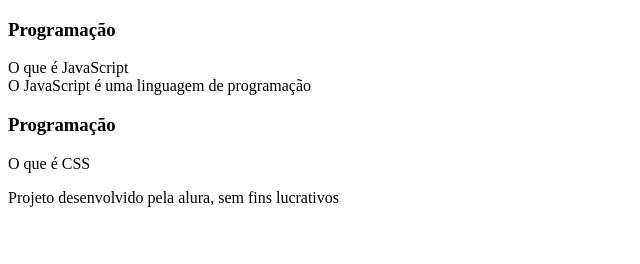
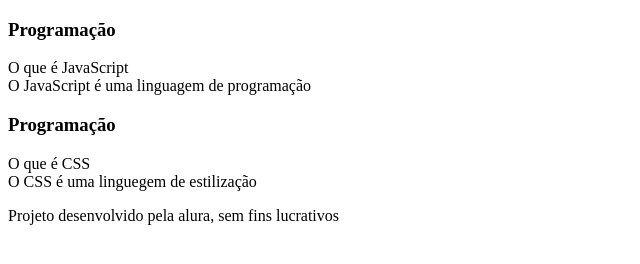
Before and after one commit to Isagss/flashcards, a plain HTML site: page index.html in a window 1280 px wide. Shown: the whole page, without its empty margins (0-640 px from the left). Drawn offline with Linux system fonts and the light colour scheme.

Commit message:
Add files via upload

```diff
--- a/index.html
+++ b/index.html
@@ -24,8 +24,14 @@
     <h3>Programação</h3>
     <div class="cartao__conteudo__pergunta">
         O que é CSS
-        </div>
-        <p>Projeto desenvolvido pela alura, sem fins lucrativos</p>
+    </div>
+<div class="cartao__conteudo__resposta" >
+O CSS é uma linguegem de estilização
+</div>
+</div>
+</article>
+</section>
+        <p> Projeto desenvolvido pela alura, sem fins lucrativos</p>
     </footer>
 </body>
 </html>
```
